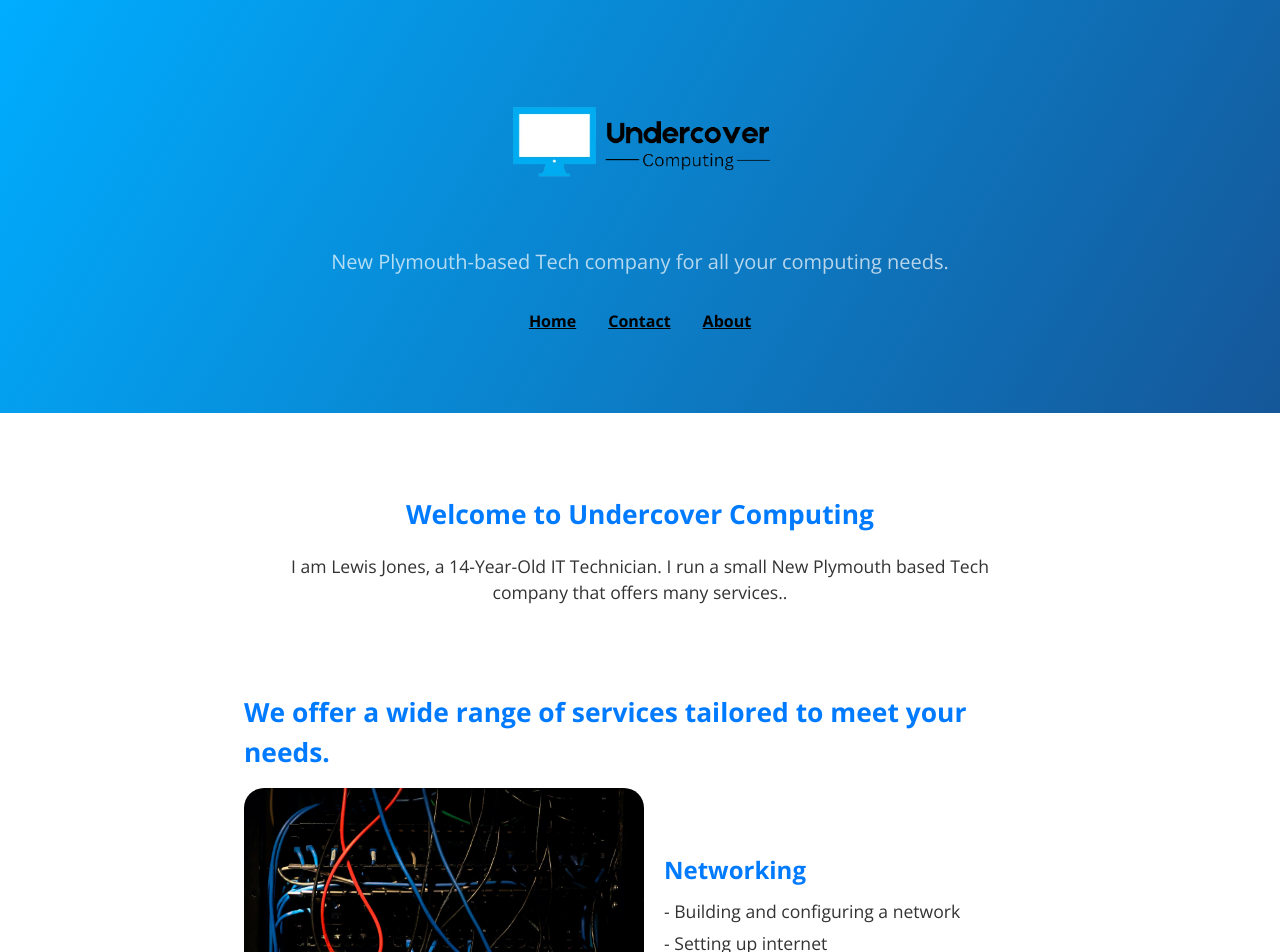
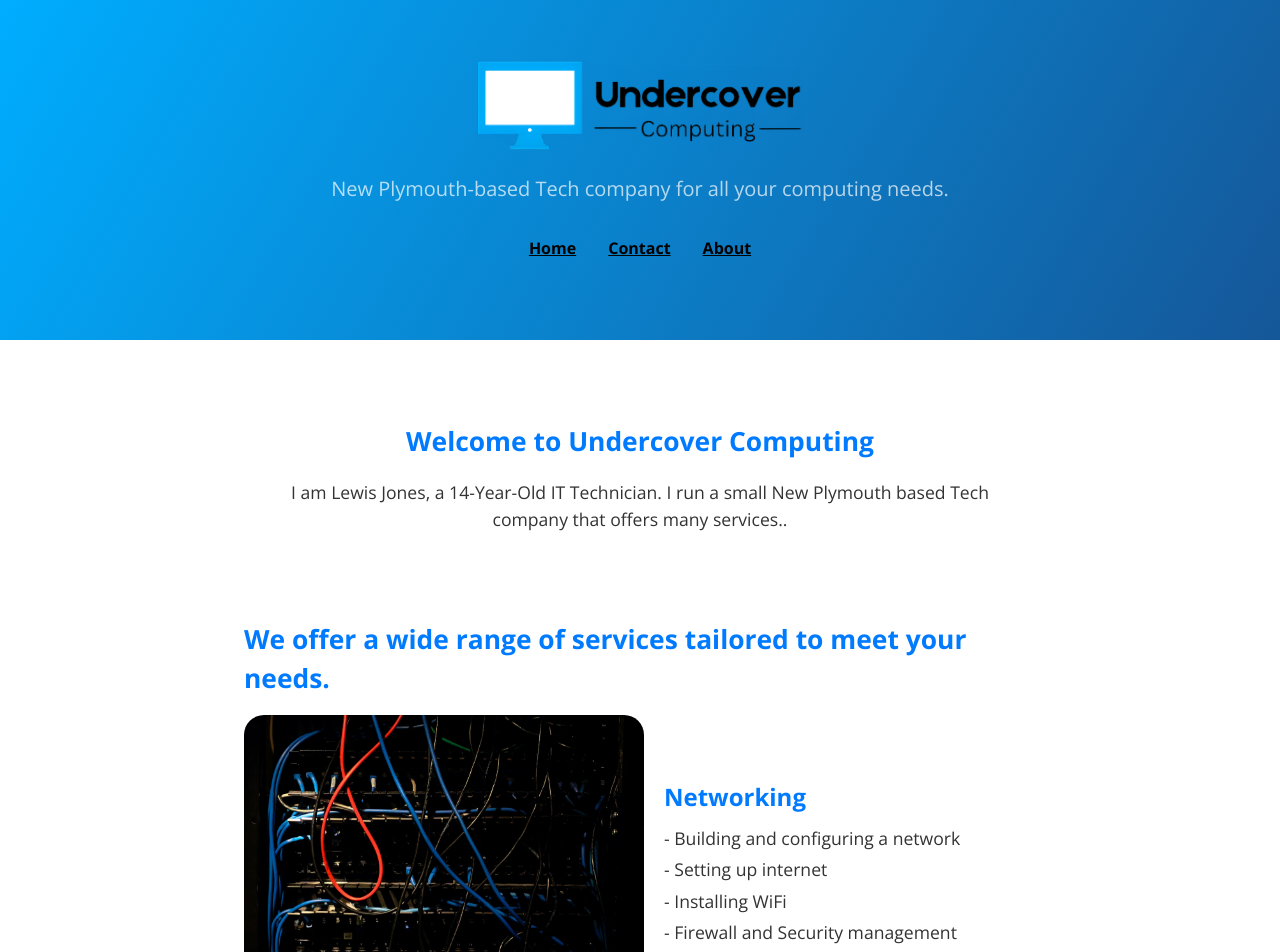
Before and after one commit to UndercoverComputing/undercovercomputing.com, a Jekyll site: the page index.html, which Jekyll copies as it is, in a window 1280 px wide. Shown: the top 952 px of the page. Built offline with Jekyll 4.4.1, drawn with Linux system fonts in a browser that asks for light colours.

Commit message:
change webp back to png

```diff
--- a/about.html
+++ b/about.html
@@ -23,7 +23,7 @@
 <body>
     <!-- Site Header -->
     <header class="page-header" role="banner">
-        <img class="project-name" src="/images/Logo_Landscape-Transparent.webp" alt="Undercover Computing Logo">
+        <img class="project-name" src="/images/Logo_Landscape-Transparent.png" alt="Undercover Computing Logo">
         <h2 class="project-tagline">New Plymouth-based Tech company for all your computing needs.</h2>
         <nav class="site-nav">
             <a href="/index" class="nav-link"><strong><u>Home</u></strong></a>
--- a/contact.html
+++ b/contact.html
@@ -23,7 +23,7 @@
 <body>
     <!-- Site Header -->
     <header class="page-header" role="banner">
-        <img class="project-name" src="/images/Logo_Landscape-Transparent.webp" alt="Undercover Computing Logo">
+        <img class="project-name" src="/images/Logo_Landscape-Transparent.png" alt="Undercover Computing Logo">
         <h2 class="project-tagline">New Plymouth-based Tech company for all your computing needs.</h2>
         <nav class="site-nav">
             <a href="/index" class="nav-link"><strong><u>Home</u></strong></a>
--- a/index.html
+++ b/index.html
@@ -24,7 +24,7 @@
 <body>
     <!-- Site Header -->
     <header class="page-header" role="banner">
-        <img class="project-name" src="/images/Logo_Landscape-Transparent.webp" alt="Undercover Computing Logo">
+        <img class="project-name" src="/images/Logo_Landscape-Transparent.png" alt="Undercover Computing Logo">
         <h2 class="project-tagline">New Plymouth-based Tech company for all your computing needs.</h2>
         <nav class="site-nav">
             <a href="/index" class="nav-link"><strong><u>Home</u></strong></a>
```
